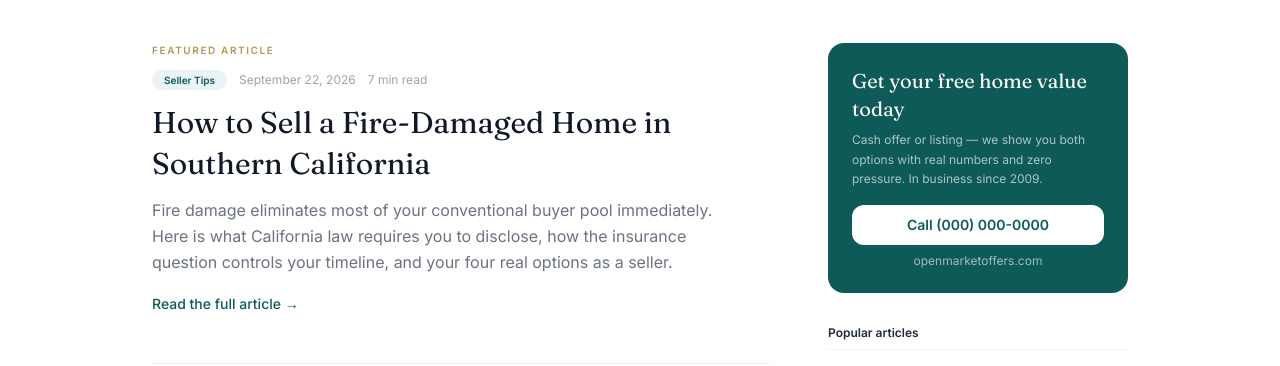
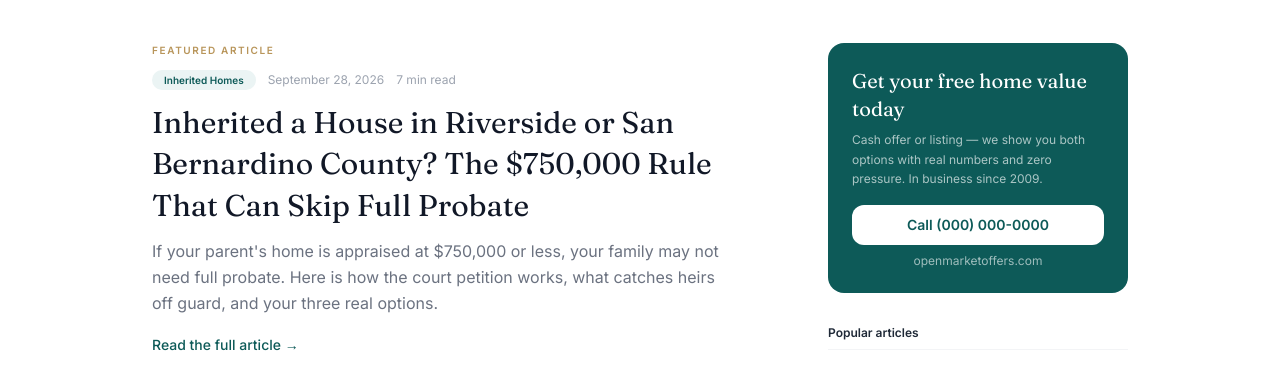
Before and after one commit to LazarDev20/open-market-offers, a Next.js app: page /blog in a window 1280 px wide. Shown: the part 360-726 px from the top of the page. Built offline with nearby package versions, Linux system fonts and the light colour scheme; no server answers.

Commit message:
Add inherited house probate post (Riverside/San Bernardino).

```diff
--- a/app/blog/page.tsx
+++ b/app/blog/page.tsx
@@ -179,6 +179,16 @@ const posts = [
       "Fire damage eliminates most of your conventional buyer pool immediately. Here is what California law requires you to disclose, how the insurance question controls your timeline, and your four real options as a seller.",
     featured: false,
   },
+    {
+    slug: "sell-inherited-house-without-probate-riverside-san-bernardino",
+    tag: "Inherited Homes",
+    date: "September 28, 2026",
+    readTime: "7 min read",
+    title: "Inherited a House in Riverside or San Bernardino County? The $750,000 Rule That Can Skip Full Probate",
+    excerpt:
+      "If your parent's home is appraised at $750,000 or less, your family may not need full probate. Here is how the court petition works, what catches heirs off guard, and your three real options.",
+    featured: false,
+  },
 ];
 
 export default function BlogPage() {
```
